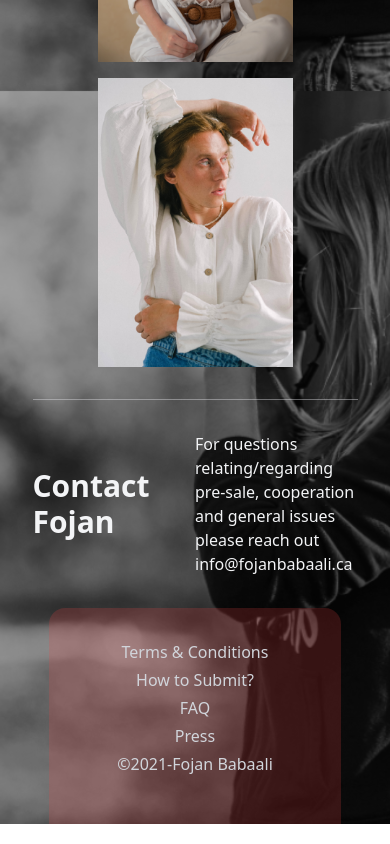
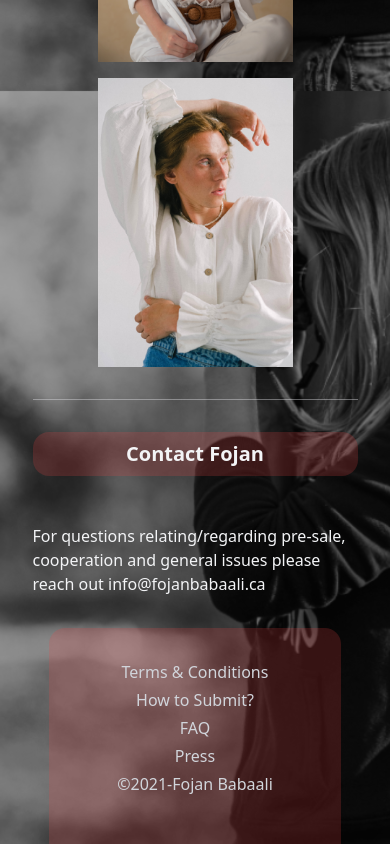
Before and after one commit to fojanb/Fojan-Portfolio, a React (Create React App) app: page / in a window 390 px wide. Shown: the part 3285-4129 px from the top of the page. Built offline with nearby package versions, Linux system fonts and the light colour scheme.

Commit message:
Contact Updated

```diff
--- a/src/components/Contact/Contact.js
+++ b/src/components/Contact/Contact.js
@@ -4,8 +4,8 @@ const Contact = () => {
   return (
     <div>
       <hr className="w-5/6 m-auto opacity-40" />
-      <div className="grid grid-rows-1 grid-cols-2 text-gray-100 w-5/6 m-auto py-8">
-        <p className="flex items-center justify-center text-gray-100 font-bold text-3xl">
+      <div className="grid grid-rows-1 grid-cols-2 text-gray-100 w-5/6 m-auto py-8 sm:grid-cols-1 sm:gap-8 md:grid-cols-1 md:gap-8 lg:gap-12">
+        <p className="flex items-center justify-center text-gray-100 font-bold text-3xl sm:bg-red-500 sm:bg-opacity-20 sm:rounded-2xl sm:p-2 sm:text-sm sm:bg-none md:bg-red-500 md:bg-opacity-20 md:rounded-2xl md:p-2 md:text-xl">
           Contact Fojan
         </p>
         <p className="flex justify-center items-center text-left">
```
